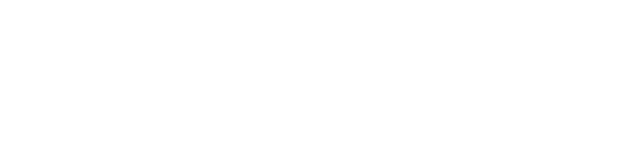
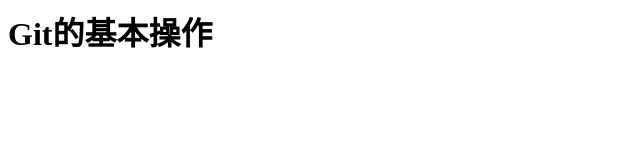
Before and after one commit to kenanyiwangxi/project_01, a plain HTML site: page index.html in a window 1280 px wide. Shown: the whole page, without its empty margins (0-640 px from the left). Drawn offline with Linux system fonts and the light colour scheme.

Commit message:
已修改index.html

```diff
--- a/index.html
+++ b/index.html
@@ -7,6 +7,6 @@
     <title>Document</title>
 </head>
 <body>
-
+    <h1>Git的基本操作</h1>
 </body>
 </html>
```
